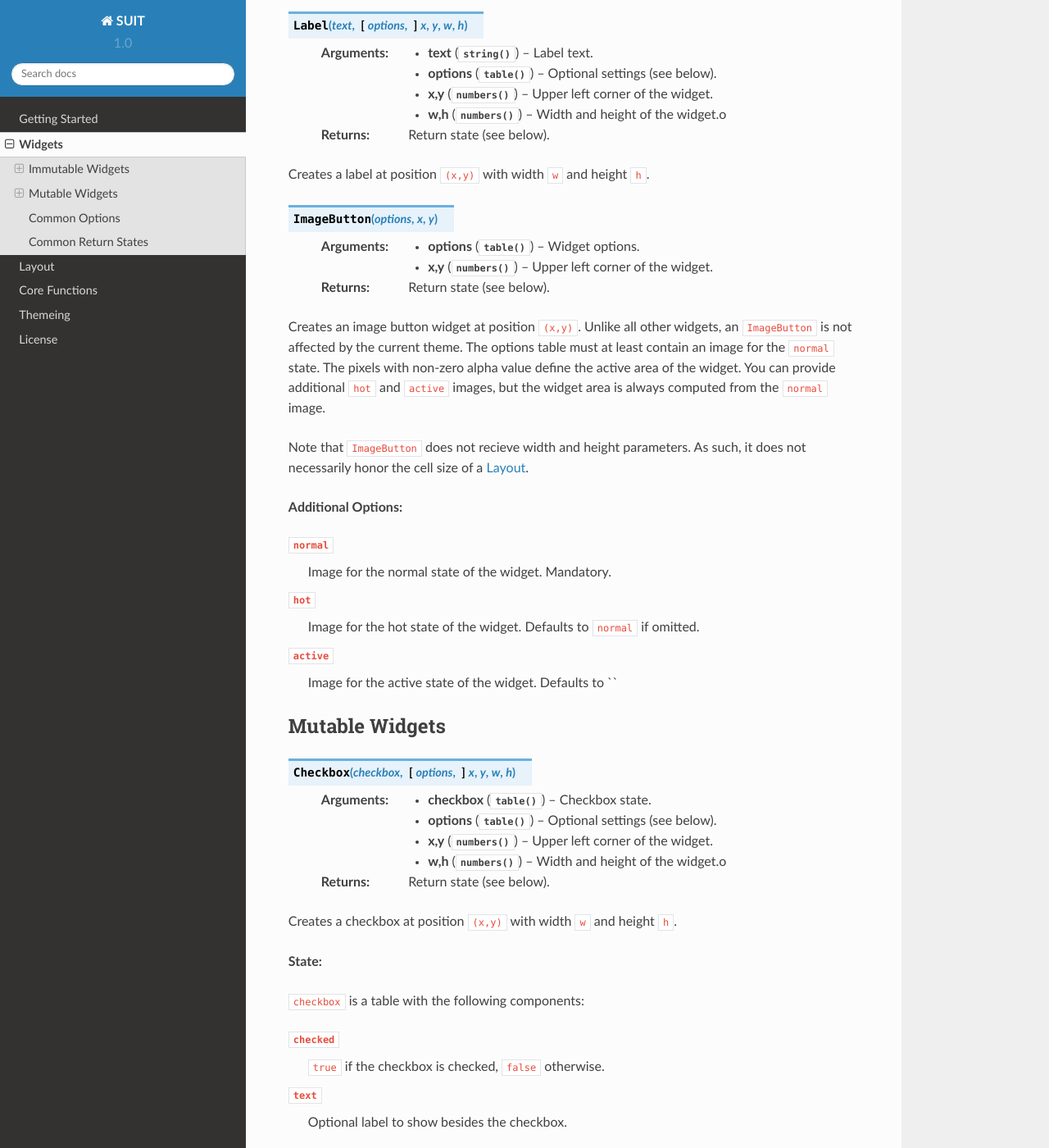
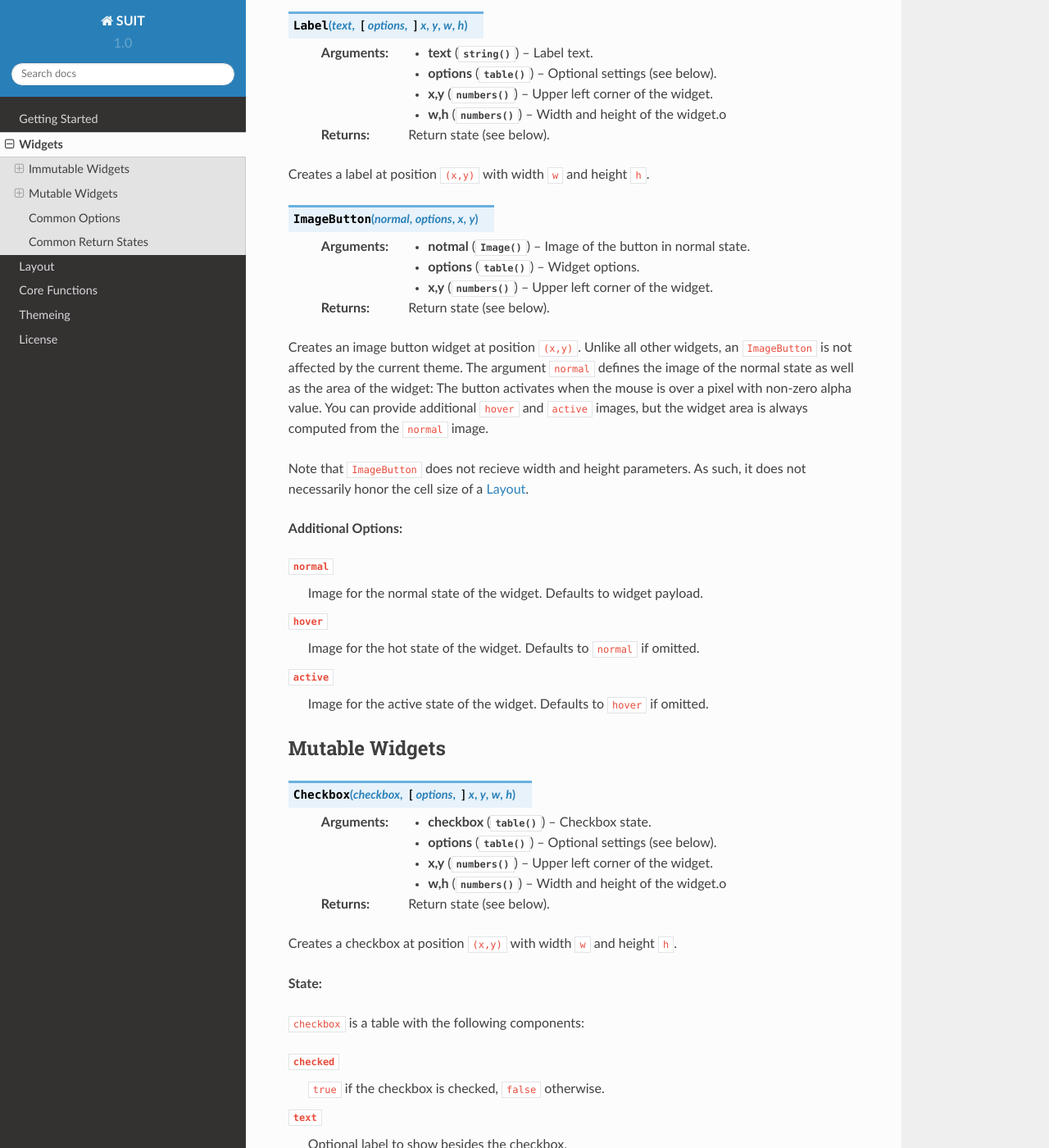
Before and after one commit to vrld/suit, a Sphinx documentation site: the page built from docs/widgets.rst, in a window 1280 px wide and 1400 px high, scrolled down 539 px. Shown: the whole window at 82% size. Built offline with Sphinx 7.4.7 and the Read the Docs theme 2.0.0, drawn with Linux system fonts in a browser that asks for light colours.

Commit message:
API consistency

```diff
--- a/docs/widgets.rst
+++ b/docs/widgets.rst
@@ -28,8 +28,9 @@ Creates a button widget at position ``(x,y)`` with width ``w`` and height
 
 Creates a label at position ``(x,y)`` with width ``w`` and height ``h``.
 
-.. function:: ImageButton(options, x,y)
+.. function:: ImageButton(normal, options, x,y)
 
+   :param Image notmal: Image of the button in normal state.
    :param table options: Widget options.
    :param numbers x,y: Upper left corner of the widget.
    :returns: Return state (see below).
@@ -37,9 +38,10 @@ Creates a label at position ``(x,y)`` with width ``w`` and height ``h``.
 Creates an image button widget at position ``(x,y)``.
 Unlike all other widgets, an ``ImageButton`` is not affected by the current
 theme.
-The options table must at least contain an image for the ``normal`` state.
-The pixels with non-zero alpha value define the active area of the widget.
-You can provide additional ``hot`` and ``active`` images, but the widget area
+The argument ``normal`` defines the image of the normal state as well as the
+area of the widget: The button activates when the mouse is over a pixel with
+non-zero alpha value.
+You can provide additional ``hover`` and ``active`` images, but the widget area
 is always computed from the ``normal`` image.
 
 Note that ``ImageButton`` does not recieve width and height parameters. As
@@ -48,13 +50,13 @@ such, it does not necessarily honor the cell size of a :doc:`layout`.
 **Additional Options:**
 
 ``normal``
-   Image for the normal state of the widget. Mandatory.
+   Image for the normal state of the widget. Defaults to widget payload.
 
-``hot``
+``hover``
    Image for the hot state of the widget. Defaults to ``normal`` if omitted.
 
 ``active``
-   Image for the active state of the widget. Defaults to ``
+   Image for the active state of the widget. Defaults to ``hover`` if omitted.
 
 Mutable Widgets
 ---------------
```
Also changed, not shown: 1 other file.
